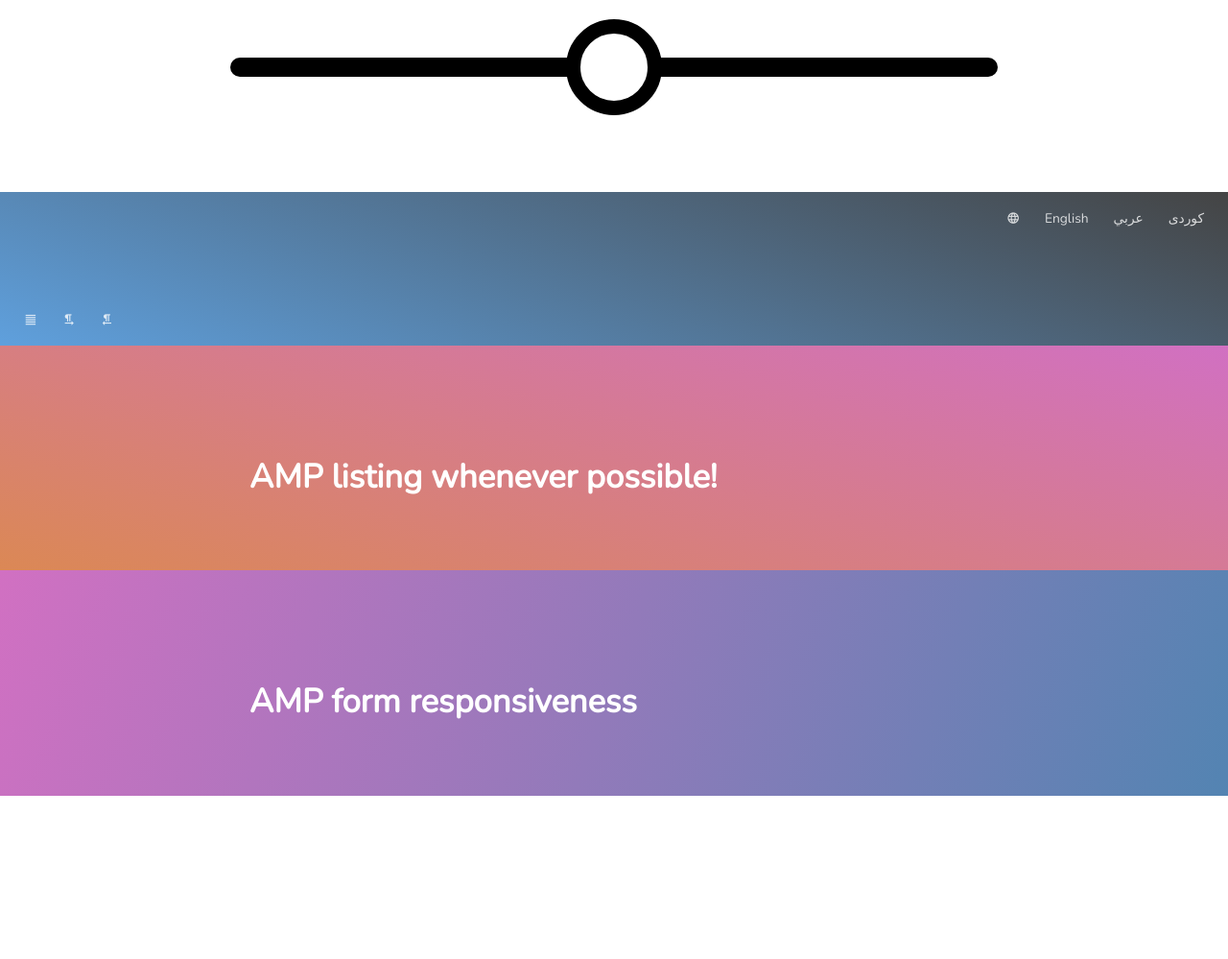
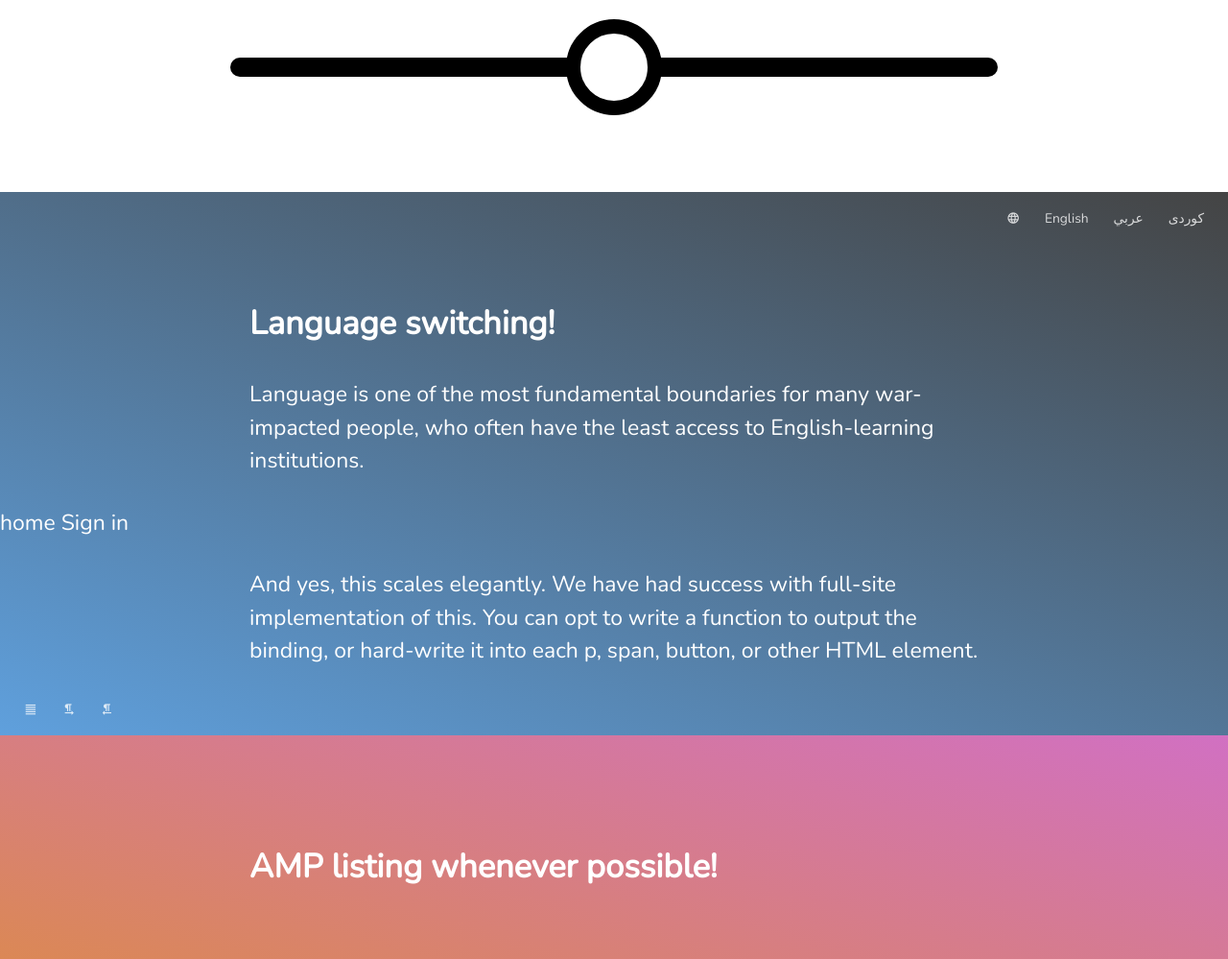
Before and after one commit to leviclancy/amp-lab, a PHP site: page / in a window 1280 px wide. Shown: the part 679-1678 px from the top of the page at 96% size. Before the commit the page ends 1508 px from the top, so only its background shows below. Run offline with PHP 8.4, Linux system fonts and the light colour scheme; data that the repository does not hold is empty; some libraries are stand-ins or nearby versions.

Commit message:
Update index.php

```diff
--- a/index.php
+++ b/index.php
@@ -1,5 +1,9 @@
+<? // Set a default language, either hard-coded or via a COOKIE or REQUEST value
+$language_default = "en"; ?>
+
+
 <!-- Open document -->
-<!doctype html> <html amp lang='en'>
+<!doctype html> <html amp lang='<? echo $language_default; ?>'>
 
 <!-- Open HTML head -->
 <head> <meta charset='utf-8'>
@@ -39,9 +43,13 @@
 
 <amp-state id='translatableElements'>
 	<? // We are going to load the translatable elements as an <amp-state> and as a programmatic array
-	$translatable_elements = file_get_contents('translatable-elements.json', FILE_USE_INCLUDE_PATH); // First, get the JSON file
-	echo $translatable_elements; // Echo it into the <amp-state>
-	$translatable_elements = json_decode($translatable_elements, TRUE); // Make it into an array for setting initial values programmatically
+
+	// First, get the JSON file
+	$translatable_elements = file_get_contents('translatable-elements.json', FILE_USE_INCLUDE_PATH);
+	 // Echo it into the <amp-state>
+	echo $translatable_elements;
+	// Make it into an array for setting initial values programmatically
+	$translatable_elements = json_decode($translatable_elements, TRUE);
 	?>
 	</amp-state>
 
@@ -61,9 +69,9 @@
 
 <div id='block-language-switching'>
 
-<h2 [text]="translatableElements['language-switching'][selectedLanguage]"><? echo $translatable_elements['language-switching'][$language_request] ?></h2>
+<h2 [text]="translatableElements['language-switching'][selectedLanguage]"><? echo $translatable_elements['language-switching'][$language_default] ?></h2>
 
-<p [text]="translatableElements['language-paragraph-one'][selectedLanguage]"><? echo $translatable_elements['language-paragraph-one'][$language_request] ?></p>
+<p [text]="translatableElements['language-paragraph-one'][selectedLanguage]"><? echo $translatable_elements['language-paragraph-one'][$language_default] ?></p>
 
 <div id='language-switching-buttons'>
 <span class='material-icons'>language</span>
@@ -78,11 +86,11 @@
 <span class='material-icons'>format_textdirection_r_to_l</span>
 </div>
 
-<span [text]="translatableElements['home'][selectedLanguage]"><? echo $translatable_elements['home'][$language_request] ?></span>
+<span [text]="translatableElements['home'][selectedLanguage]"><? echo $translatable_elements['home'][$language_default] ?></span>
 
-<span [text]="translatableElements['sign-in'][selectedLanguage]"><? echo $translatable_elements['sign-in'][$language_request] ?></span>
+<span [text]="translatableElements['sign-in'][selectedLanguage]"><? echo $translatable_elements['sign-in'][$language_default] ?></span>
 
-<p [text]="translatableElements['language-paragraph-two'][selectedLanguage]"><? echo $translatable_elements['language-paragraph-two'][$language_request] ?></p>
+<p [text]="translatableElements['language-paragraph-two'][selectedLanguage]"><? echo $translatable_elements['language-paragraph-two'][$language_default] ?></p>
 
 </div>
 
```
